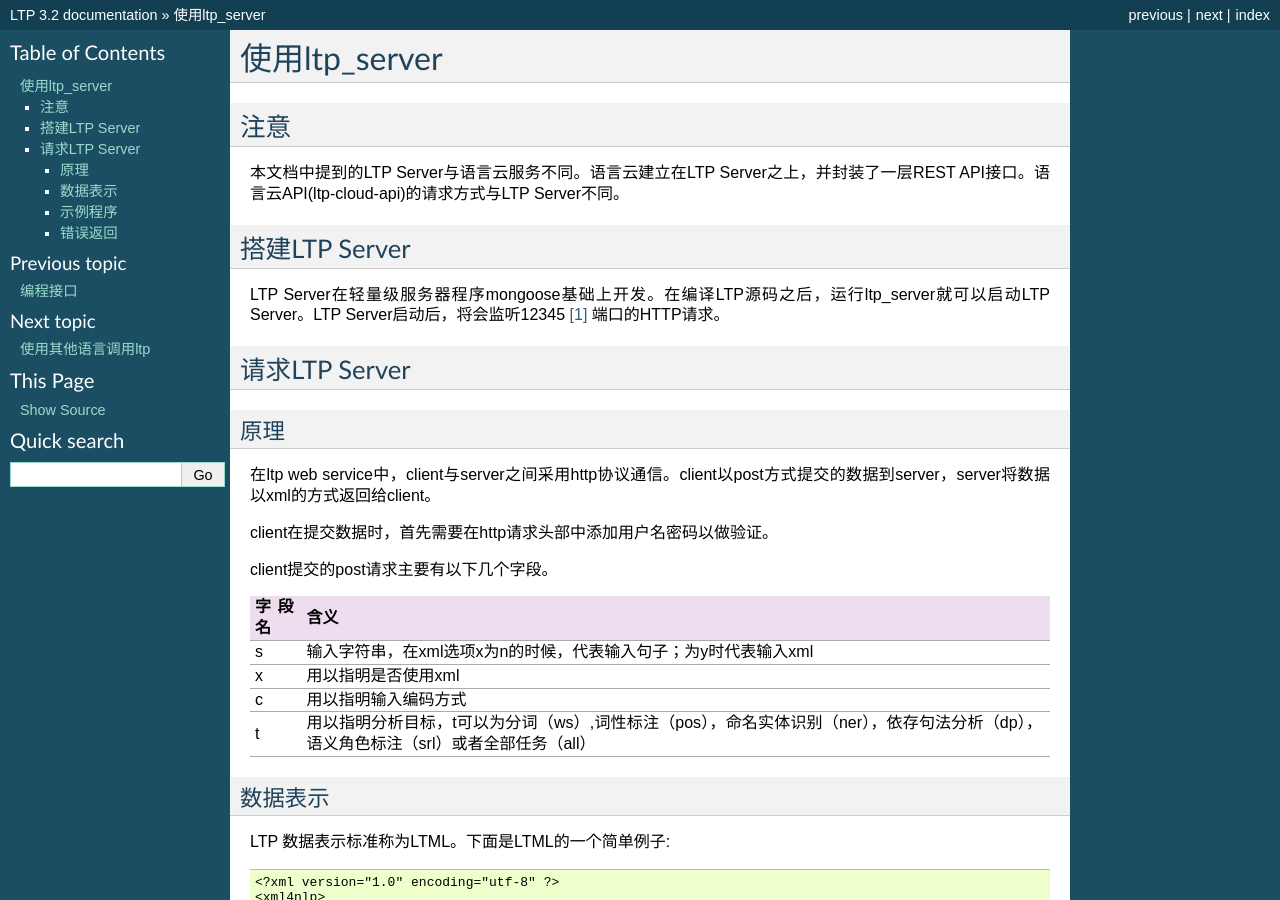
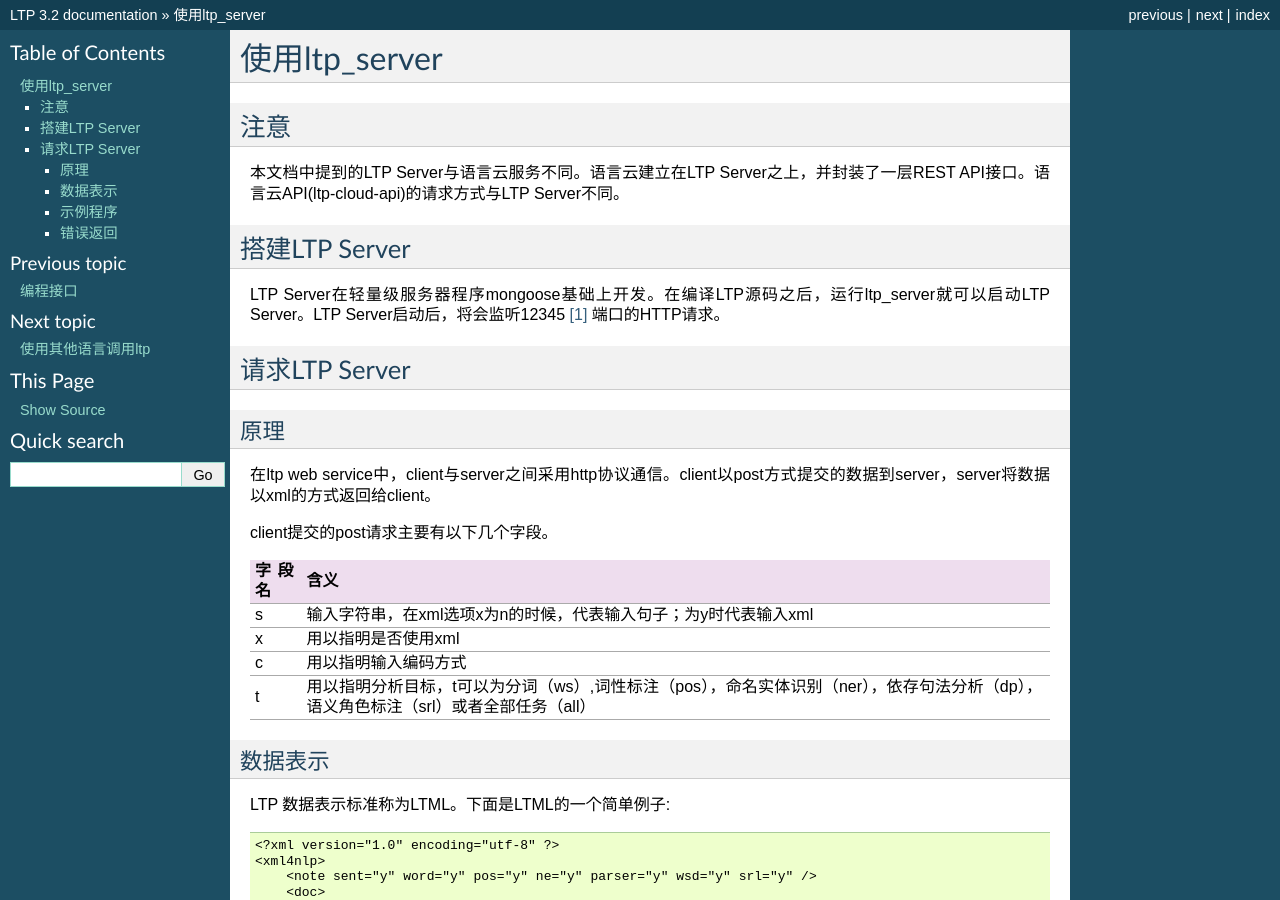
Before and after one commit to HIT-SCIR/ltp, a Sphinx documentation site: the page built from doc/ltpserver.rst, in a window 1280 px wide and 900 px high. Built offline with Sphinx 7.4.7, drawn with Linux system fonts in a browser that asks for light colours.

Commit message:
Update ltpserver.rst

```diff
--- a/doc/ltpserver.rst
+++ b/doc/ltpserver.rst
@@ -18,8 +18,6 @@ LTP Server在轻量级服务器程序mongoose基础上开发。在编译LTP源
 ~~~~~
 
 在ltp web service中，client与server之间采用http协议通信。client以post方式提交的数据到server，server将数据以xml的方式返回给client。
-
-client在提交数据时，首先需要在http请求头部中添加用户名密码以做验证。
 
 client提交的post请求主要有以下几个字段。
 
```
